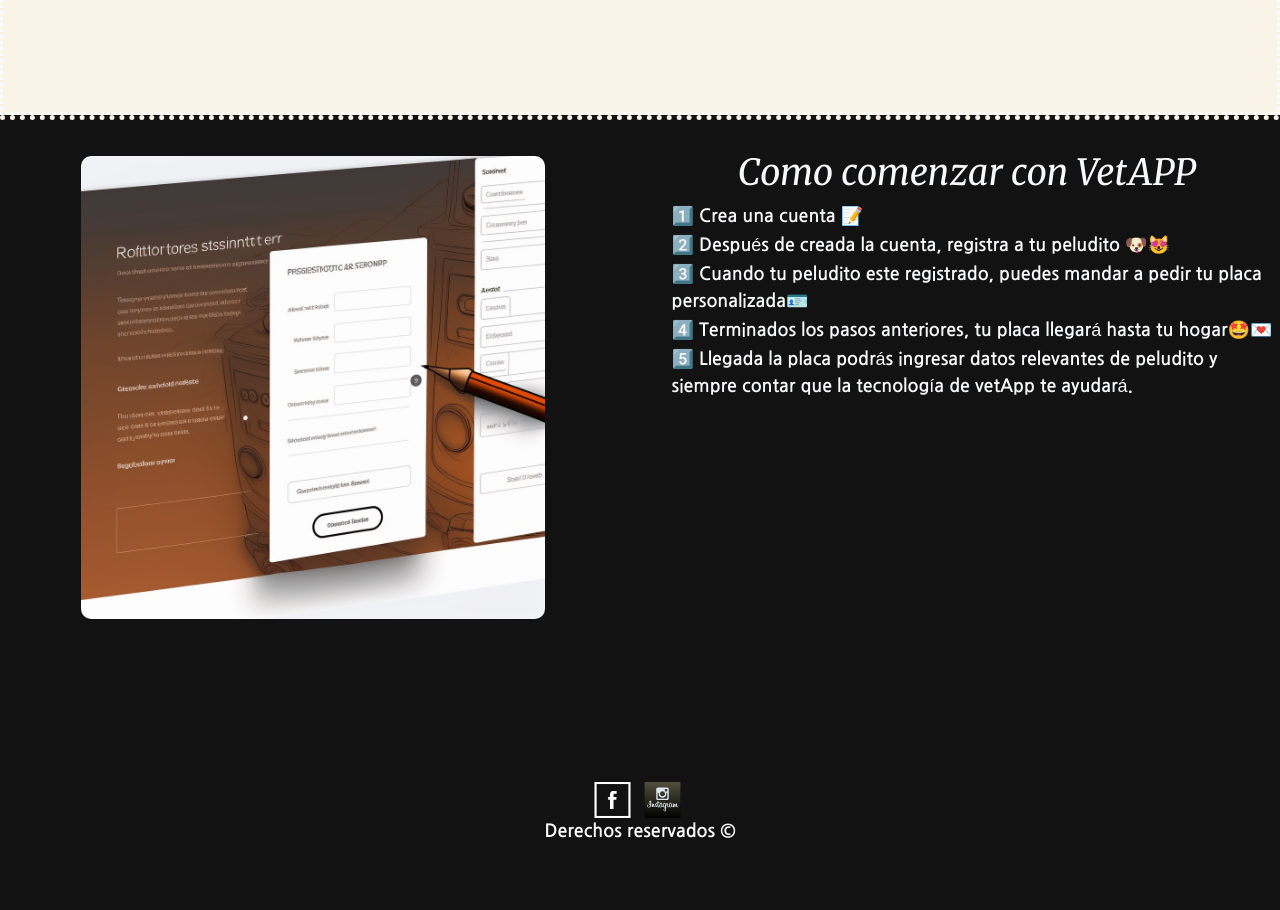
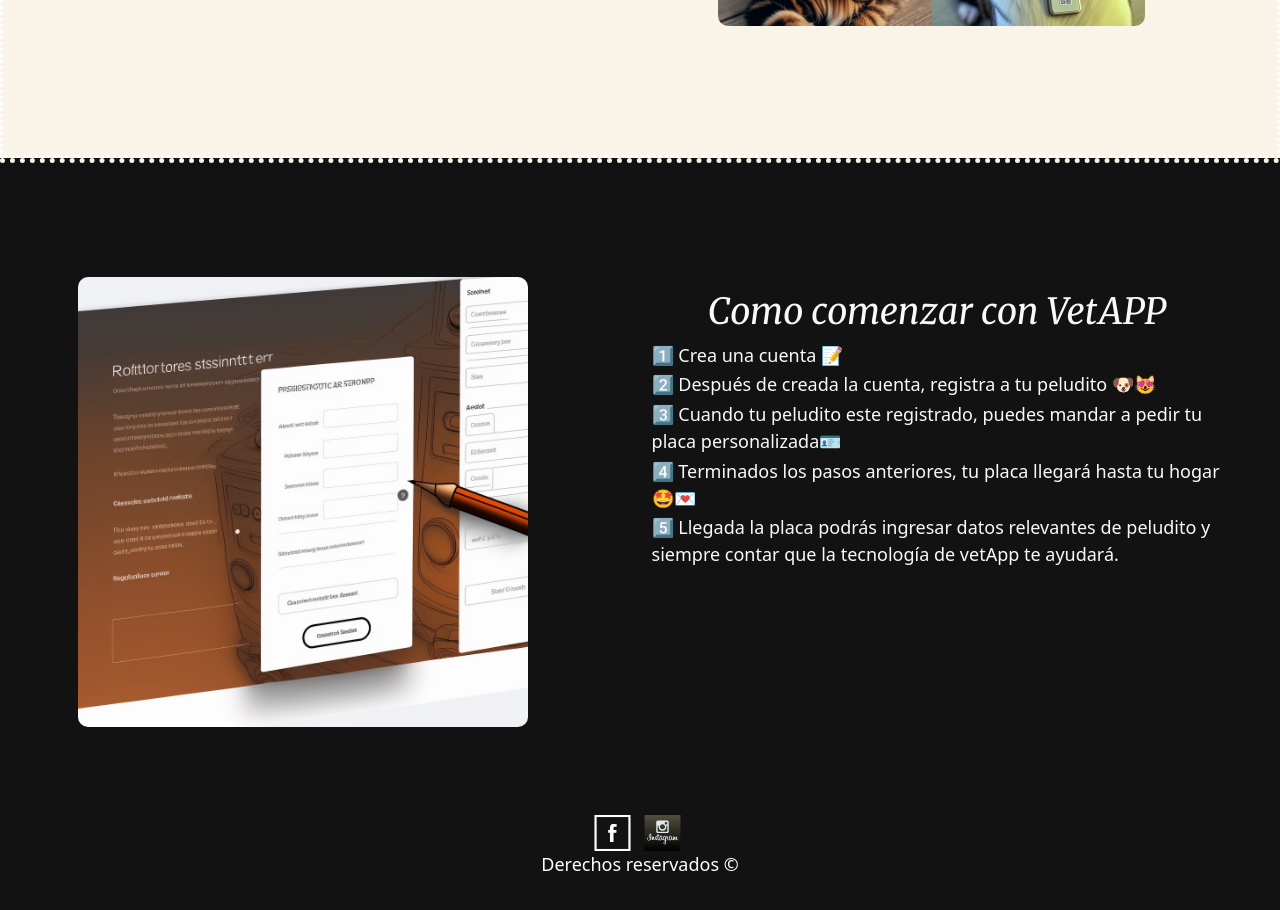
Before and after one commit to andersonNB/vet-app, a React (Vite) app: page / in a window 1280 px wide. Shown: the part 1100-2010 px from the top of the page. Before the commit the page ends 1982 px from the top, so only its background shows below. Built offline with nearby package versions, Linux system fonts and the light colour scheme; a web font is replaced by a local one.

Commit message:
changes: body and setpBysetp with home modified for genera styles

```diff
--- a/src/public/components/body/BodyComponent.jsx
+++ b/src/public/components/body/BodyComponent.jsx
@@ -5,7 +5,7 @@
 const BodyComponent = () => {
   return (
     <div id="bodyComponent">
-      <div className="container">
+      <div className="container container-body">
       <div className="row row-body d-flex">
         <div className="col-md-6 col-sm-12  mt-5">
           <h2 className="text-center h2-body">¿Qué hacemos en vetApp?</h2>
--- a/src/public/components/body/body.scss
+++ b/src/public/components/body/body.scss
@@ -11,7 +11,7 @@
     color: white;
 }
 
-.container {
+.container-body {
   img {
     max-width: 100%;
     max-height: 75%;
@@ -22,6 +22,7 @@
 
   .row-body {
     color: black;
+    display: 100%;
 }
 
 .li {
--- a/src/public/components/footer/footer.scss
+++ b/src/public/components/footer/footer.scss
@@ -5,6 +5,7 @@
     color: white;
     text-align: center;
     min-height: none;
+    margin-top: 10px;
 }
 
 .icons {
--- a/src/public/components/stepByStep/StepByStep.jsx
+++ b/src/public/components/stepByStep/StepByStep.jsx
@@ -6,10 +6,10 @@
   return (
     <div className="container" id="stepByStep">
       <div className="row row-body-step d-flex row-one">
-        <div className="col-md-6 col-sm-12 text-center">
+        <div className="col-md-6 col-sm-12 text-center col-one">
           <img src={img} alt="form" />
         </div>
-        <div className="col-md-6 col-sm-12  mt-5 text-light row-two">
+        <div className="col-md-6 col-sm-12  mt-5 text-light col-two">
           <h2 className="text-center h2-step">Como comenzar con VetAPP</h2>
           <ul className="text-justify">
             <p className="li">1️⃣ Crea una cuenta 📝</p>
--- a/src/public/components/stepByStep/stepByStep.scss
+++ b/src/public/components/stepByStep/stepByStep.scss
@@ -3,11 +3,11 @@
 
 
 #stepByStep {
-    min-width: 100%;
     border-style: dotted;
     border-width: 5px 0px 0px 0px;
     border-top-color: var(--body-color);
     border-bottom-color: none;
+    min-width: 100%;
 }
 
 .container {
@@ -21,9 +21,16 @@
     }
     .row-body-step {
         height: 40%;
+        width: 99%;
     }
-    .row-two {
-        margin-top: 1.75rem !important;
+    .col-one {
+        display: flex;
+        align-items: center;
+        align-content: center;
+        justify-content: center;
+    }
+    .col-two {
+        margin-top: 10% !important;
     }
 
     .h2-step {
@@ -37,5 +44,5 @@
   }
 
 p {
-    margin-bottom: 1rem;
+    margin-bottom: 0.15rem;
 }
--- a/src/public/pages/home/home.scss
+++ b/src/public/pages/home/home.scss
@@ -47,7 +47,6 @@
   .column-2 {
     padding-left: 1.65rem;
     img {
-        max-width: 92%;
         opacity: 0.85;
       }
   }
@@ -55,4 +54,5 @@
 
 .row-homepage {
   padding: 0;
+  display: 100%;
 }
```
